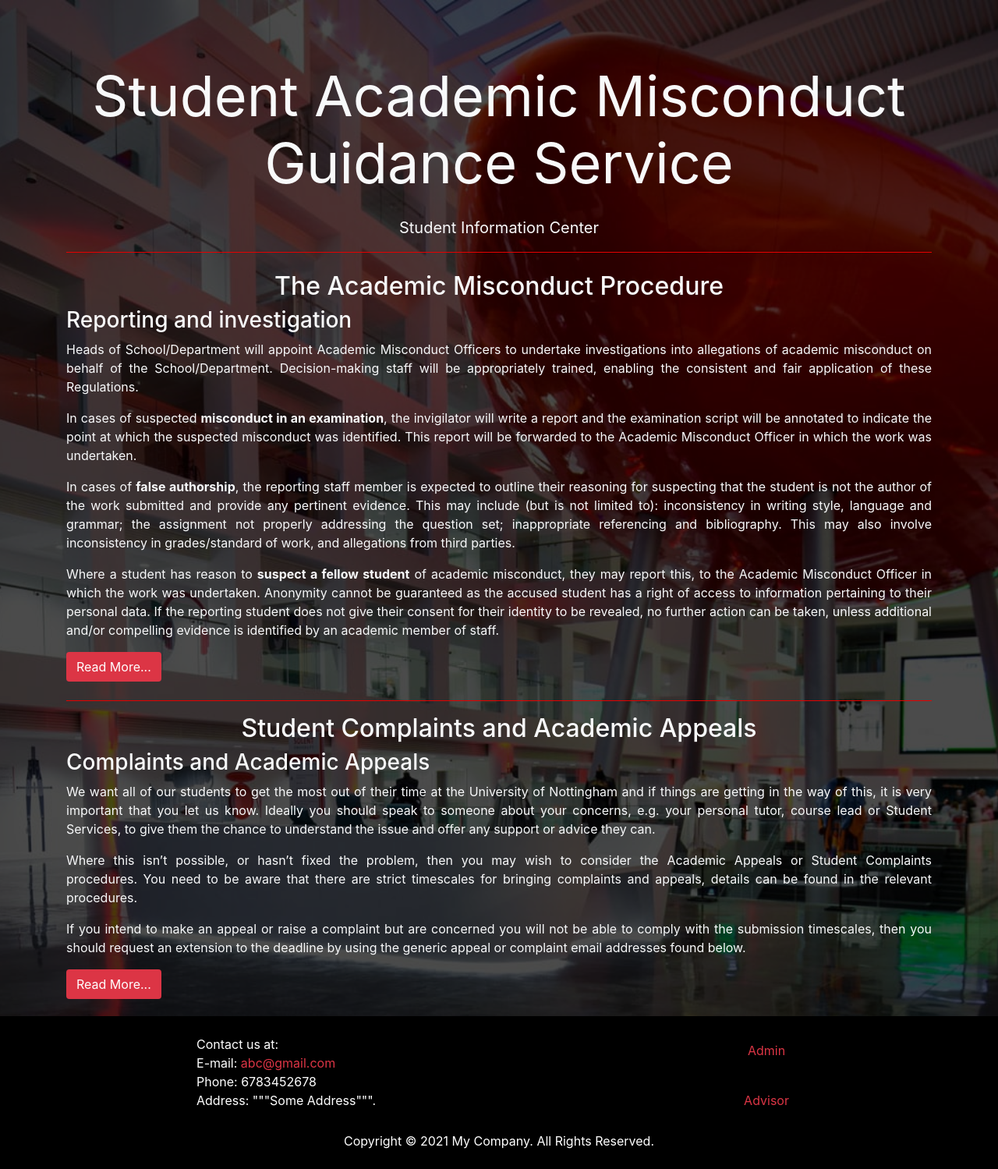
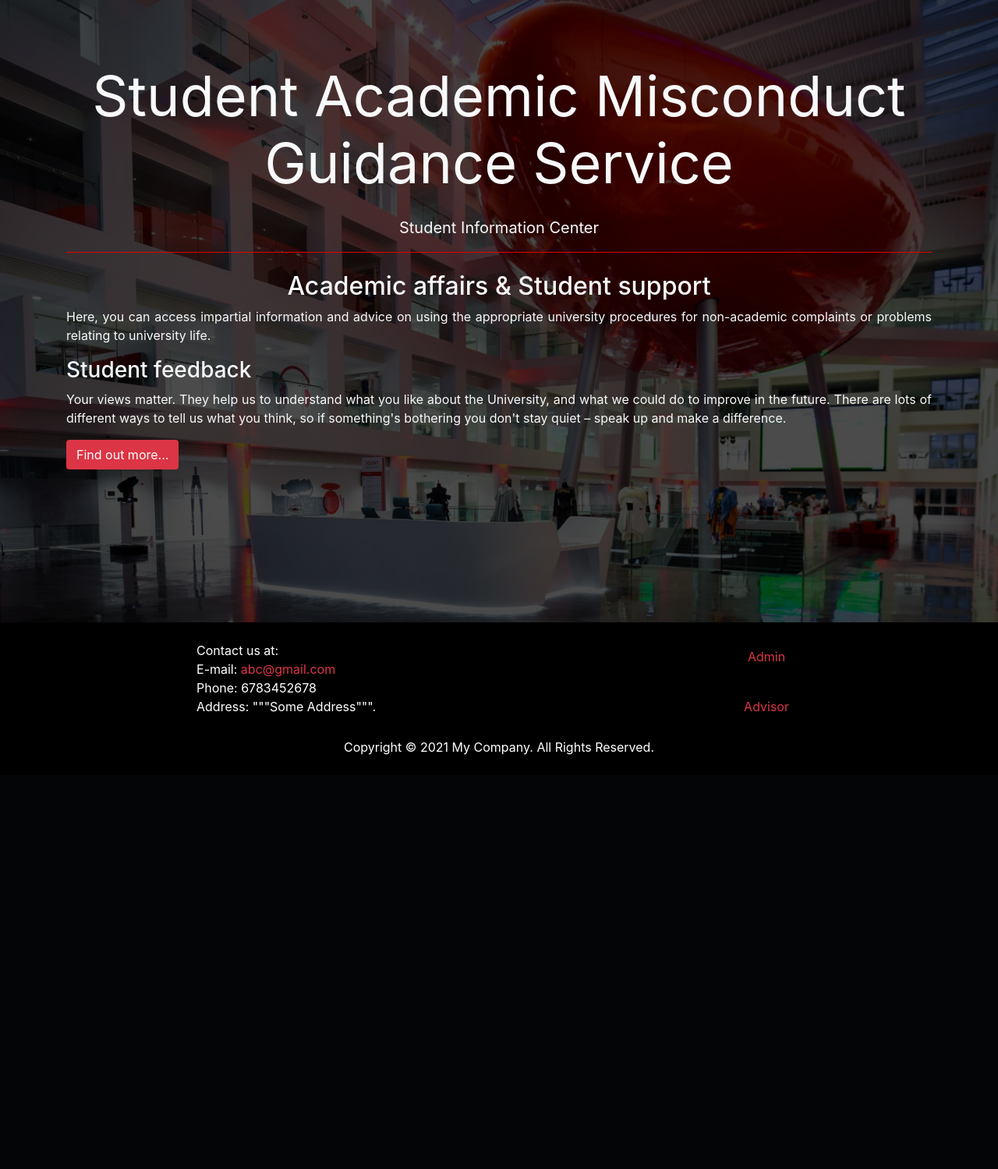
Before and after one commit to Sharanam/SAMGS, a PHP site: page /view/landing.php in a window 1280 px wide. Shown: the part 72-1571 px from the top of the page at 78% size. After the commit the page ends 1040 px from the top, so only its background shows below. Run offline with PHP 8.4, Linux system fonts and the light colour scheme; some libraries are stand-ins or nearby versions.

Commit message:
Landing Page - solent added

```diff
--- a/view/landing.php
+++ b/view/landing.php
@@ -12,29 +12,12 @@ require './common/navbar.php';
           <h1 class="display-3 mb-4"><b>Student Academic Misconduct Guidance Service</b></h1>
           <p class="lead"><b>Student Information Center</b></p>
           <hr style="background-color:red ;" />
-          <div class="text-justify my-4 overflow-auto">
-            <h2 class="text-center">The Academic Misconduct Procedure</h2>
-            <h3>Reporting and investigation</h3>
-            <p>
-              Heads of School/Department will appoint Academic Misconduct Officers to undertake investigations into allegations of academic misconduct on behalf of the School/Department. Decision-making staff will be appropriately trained, enabling the consistent and fair application of these Regulations.
-            </p>
-            <p>
-              In cases of suspected <b>misconduct in an examination</b>, the invigilator will write a report and the examination script will be annotated to indicate the point at which the suspected misconduct was identified. This report will be forwarded to the Academic Misconduct Officer in which the work was undertaken.
-            </p>
-            <p>
-              In cases of <b>false authorship</b>, the reporting staff member is expected to outline their reasoning for suspecting that the student is not the author of the work submitted and provide any pertinent evidence. This may include (but is not limited to): inconsistency in writing style, language and grammar; the assignment not properly addressing the question set; inappropriate referencing and bibliography. This may also involve inconsistency in grades/standard of work, and allegations from third parties.
-            </p>
-            <p>
-              Where a student has reason to <b>suspect a fellow student</b> of academic misconduct, they may report this, to the Academic Misconduct Officer in which the work was undertaken. Anonymity cannot be guaranteed as the accused student has a right of access to information pertaining to their personal data. If the reporting student does not give their consent for their identity to be revealed, no further action can be taken, unless additional and/or compelling evidence is identified by an academic member of staff.
-            </p>
-            <a href="https://www.nottingham.ac.uk/academicservices/currentstudents/academic-misconduct.aspx" target="_blank" class="btn bg-danger text-white">Read More...</a>
-            <hr style="background-color:red ;" class="mt-4" />
-            <h2 class="text-center">Student Complaints and Academic Appeals</h2>
-            <h3>Complaints and Academic Appeals</h3>
-            <p>We want all of our students to get the most out of their time at the University of&nbsp;Nottingham&nbsp;and if things are getting in the way of this, it is very important that you let us know. Ideally you should speak to&nbsp;someone about your concerns, e.g.&nbsp;your&nbsp;personal tutor, course lead or Student Services, to give them the chance to understand&nbsp;the issue&nbsp;and offer any support&nbsp;or advice&nbsp;they can. &nbsp;</p>
-            <p>Where this isn’t possible, or hasn’t fixed the problem, then you may wish to&nbsp;consider the Academic Appeals or Student Complaints procedures.&nbsp;You need to be aware that there are strict timescales for bringing complaints and appeals, details can be found in the relevant procedures.</p>
-            <p> If you intend to make an appeal or raise a complaint but are concerned you will not be able to comply with the submission timescales, then you should request an extension to the deadline by using the generic appeal or complaint email addresses found below.</p>
-            <a href="https://www.nottingham.ac.uk/academicservices/currentstudents/academicappealsmisconduct.aspx" target="_blank" class="btn bg-danger text-white">Read More...</a>
+          <div class="text-justify my-4">
+            <h2 class="text-center">Academic affairs & Student support</h2>
+            <p>Here, you can access impartial information and advice on using the appropriate university procedures for non-academic complaints or problems relating to university life.</p>
+            <h3>Student feedback</h3>
+            <p>Your views matter. They help us to understand what you like about the University, and what we could do to improve in the future. There are lots of different ways to tell us what you think, so if something's bothering you don't stay quiet – speak up and make a difference.</p>
+            <a href="https://www.solent.ac.uk/" target="_blank" class="btn bg-danger text-white">Find out more...</a>
           </div>
         </div>
       </div>
```
